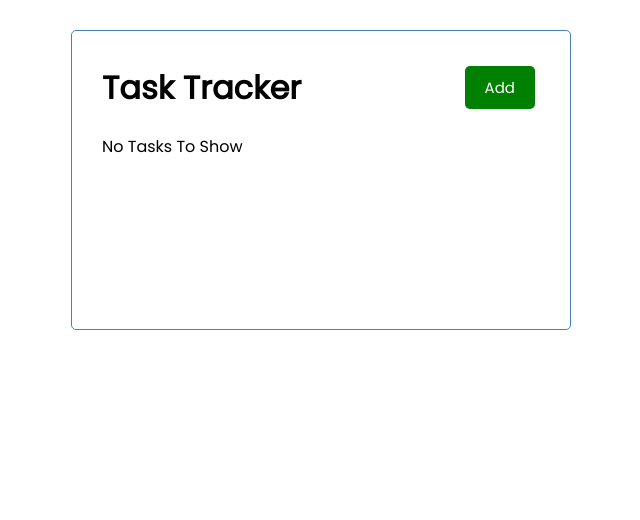
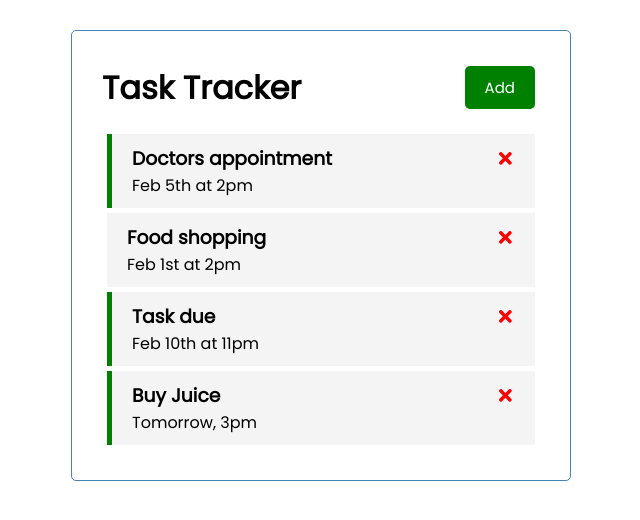
Before and after one commit to loChris/react-task-tracker, a React (Create React App) app: page / in a window 1280 px wide. Shown: the top 520 px of the page, without its empty margins (319-959 px from the left). Built offline with nearby package versions, Linux system fonts and the light colour scheme; data requests are answered from the project's data file.

Commit message:
Added/New tasks are now posted to the json-server

```diff
--- a/db.json
+++ b/db.json
@@ -4,12 +4,6 @@
       "id": 1,
       "task": "Doctors appointment",
       "date": "Feb 5th at 2pm",
-			"reminder": true
-		},
-		{
-			"id": 2,
-			"task": "Meeting at school",
-			"date": "Feb 1st at 11am",
       "reminder": true
     },
     {
@@ -23,6 +17,12 @@
       "task": "Task due",
       "date": "Feb 10th at 11pm",
       "reminder": true
+    },
+    {
+      "task": "Buy Juice",
+      "date": "Tomorrow, 3pm",
+      "reminder": true,
+      "id": 5
     }
   ]
 }
--- a/src/App.js
+++ b/src/App.js
@@ -1,22 +1,51 @@
 import Header from './components/Header';
 import Tasks from './components/Tasks';
 import AddTask from './components/AddTask';
-import { useState } from 'react';
+import { useState, useEffect } from 'react';
 
 function App() {
 	const [showAddTask, setShowAddTask] = useState(false);
 
 	const [tasks, setTasks] = useState([]);
 
-	const addTask = (task) => {
-		const id = Math.floor(Math.random() * 10000) + 1;
-		const newTask = { id, ...task };
-		console.log(task);
+	useEffect(() => {
+		const getTasks = async () => {
+			const tasksFromServer = await fetchTasks();
+			setTasks(tasksFromServer);
+		};
+		getTasks();
+	}, []);
 
-		setTasks([...tasks, newTask]);
+	// fetch tasks from db.json
+	const fetchTasks = async () => {
+		const res = await fetch('http://localhost:5000/tasks');
+		const data = await res.json();
+		return data;
 	};
 
-	const deleteTask = (id) => {
+	const addTask = async (task) => {
+		const res = await fetch('http://localhost:5000/tasks', {
+			method: 'POST',
+			headers: {
+				'Content-type': 'application/json',
+			},
+			body: JSON.stringify(task),
+		});
+
+		const data = await res.json();
+		setTasks([...tasks, data]);
+
+		// const newTask = { id, ...task };
+		// console.log(task);
+
+		// setTasks([...tasks, newTask]);
+	};
+
+	const deleteTask = async (id) => {
+		await fetch(`http://localhost:5000/tasks/${id}`, {
+			method: 'DELETE',
+		});
+
 		setTasks(tasks.filter((task) => task.id !== id));
 	};
 
@@ -35,7 +64,7 @@
 				showAddTask={showAddTask}
 			/>
 
-			{showAddTask && <AddTask onAddClick={addTask} />}
+			{showAddTask && <AddTask onAddTask={addTask} />}
 
 			{tasks.length > 0 ? (
 				<Tasks
```
Lines whose indentation alone changed are shown as unchanged.
